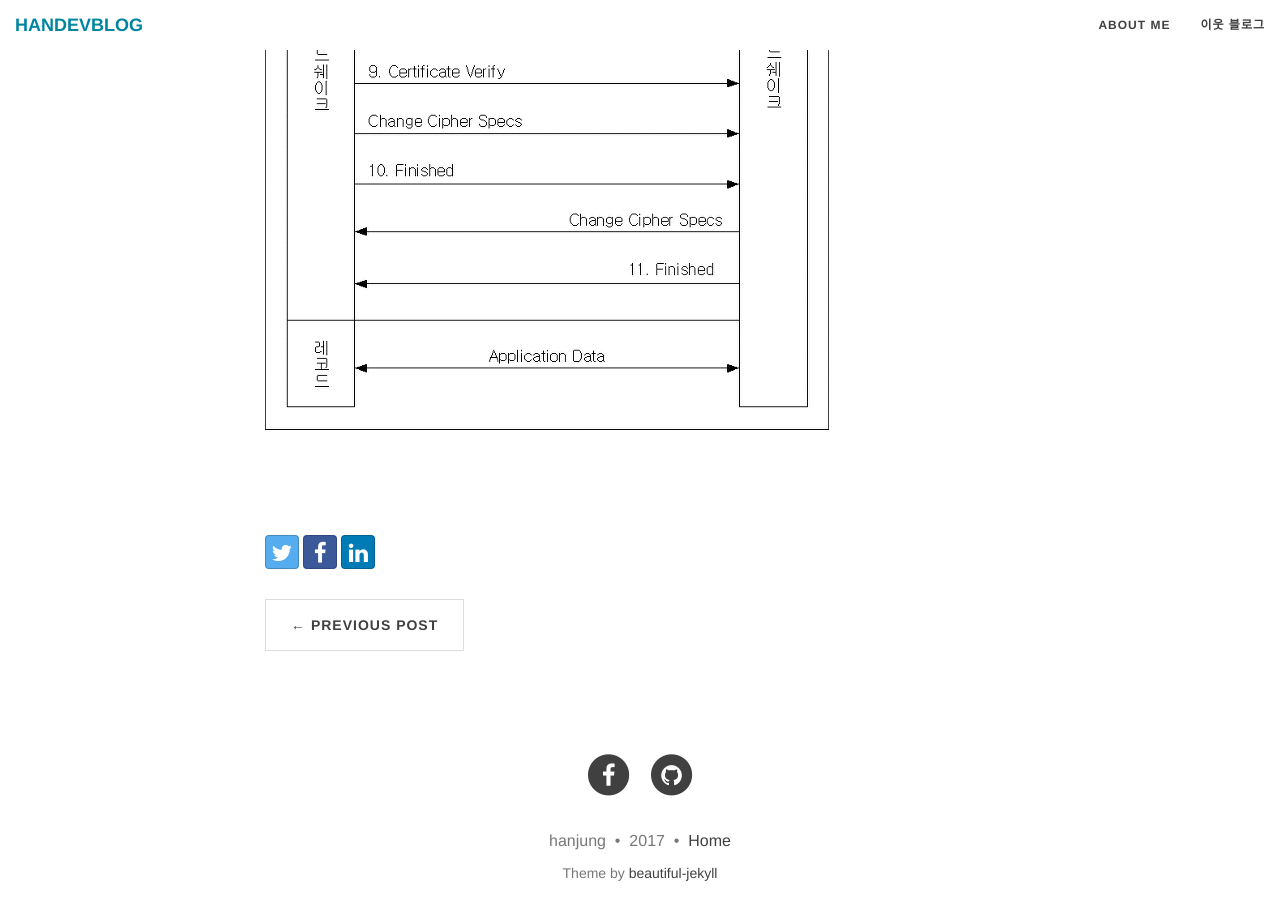
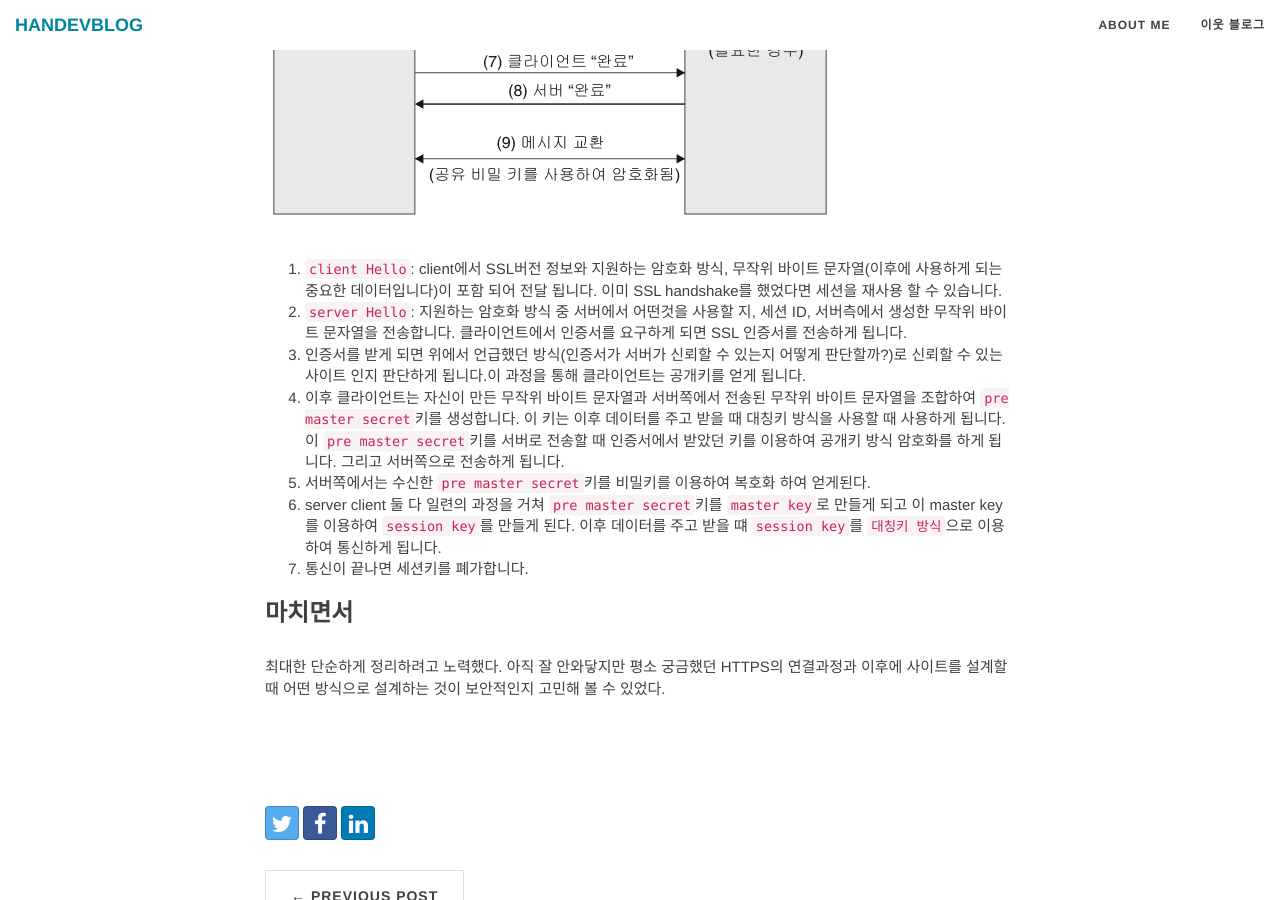
Before and after one commit to hanjungv/hanjungv.github.io, a Jekyll site: the page built from _posts/2017-11/7/2017-11-07-1_CS_SSL.markdown, in a window 1280 px wide and 900 px high, scrolled down 2793 px. Built offline with Jekyll 4.4.1, drawn with Linux system fonts in a browser that asks for light colours; nearby versions of some CDN libraries; comment, search, counter and statistics services are not loaded; some of the changed text lies outside the part shown.

Commit message:
2017.11.09 ssl post update

```diff
--- a/_posts/2017-11/7/2017-11-07-1_CS_SSL.markdown
+++ b/_posts/2017-11/7/2017-11-07-1_CS_SSL.markdown
@@ -15,7 +15,7 @@ SSL(Secure Sockets Layer)은 `Certificate Authority(CA)`라 불리는 서드 파
 > 시작하기 전 공개키와 대칭키에 대해 간단히 정리해보고 시작하려고 한다.
 
 ### 공개키와 대칭키 방식
-1. 대칭키
+1. 대칭키<br/>
 <img src = "../../../post_img/201711/07/2.png"/><br/>
 그림을 보자. 그림을 보게 되면 두 사람은 하나의 내용을 주고 받을 때 암호화 후 내용을 전달하고 복호화를 하여 읽게 된다.그리고 이 때 같은 키(`대칭키`)를 사용하는 방식이다. 이 경우 대칭키가 있게 되면 내용을 모두 읽을 수 있게 된다. 속도가 빠른 장점이 있지만 **만약 누군가가 이 대칭키를 악의적으로 가진다면 내용을 별다른 노력없이 볼 수 있게 된다.**
 
@@ -38,7 +38,16 @@ SSL인증서를 기준으로 클라이언트가 접속한 서버가 클라이언
 3. 있다면 CA의 해당 공개키를 이용해서 인증서를 복호화한다. **복호화가 된다면 이 인증서는 CA의 비공개키에 의해 암호화 되었다는 것을 알 수 있다.**
 
 ### SSL Handshake란?
-<img src = "../../../post_img/201711/07/1.png"/><br/>
+<img src = "../../../post_img/201711/07/4.png"/><br/>
+1. `client Hello`: client에서 SSL버전 정보와 지원하는 암호화 방식, 무작위 바이트 문자열(이후에 사용하게 되는 중요한 데이터입니다)이 포함 되어 전달 됩니다. 이미 SSL handshake를 했었다면 세션을 재사용 할 수 있습니다.
+2. `server Hello`: 지원하는 암호화 방식 중 서버에서 어떤것을 사용할 지, 세션 ID, 서버측에서 생성한 무작위 바이트 문자열을 전송합니다. 클라이언트에서 인증서를 요구하게 되면 SSL 인증서를 전송하게 됩니다.
+3. 인증서를 받게 되면 위에서 언급했던 방식(인증서가 서버가 신뢰할 수 있는지 어떻게 판단할까?)로 신뢰할 수 있는 사이트 인지 판단하게 됩니다.이 과정을 통해 클라이언트는 공개키를 얻게 됩니다.
+4. 이후 클라이언트는 자신이 만든 무작위 바이트 문자열과 서버쪽에서 전송된 무작위 바이트 문자열을 조합하여 `pre master secret`키를 생성합니다. 이 키는 이후 데이터를 주고 받을 때 대칭키 방식을 사용할 때 사용하게 됩니다. 이 `pre master secret`키를 서버로 전송할 때 인증서에서 받았던 키를 이용하여 공개키 방식 암호화를 하게 됩니다. 그리고 서버쪽으로 전송하게 됩니다.
+5. 서버쪽에서는 수신한 `pre master secret`키를 비밀키를 이용하여 복호화 하여 얻게된다.
+6. server client 둘 다 일련의 과정을 거쳐 `pre master secret`키를 `master key`로 만들게 되고 이 master key를 이용하여 `session key`를 만들게 된다. 이후 데이터를 주고 받을 떄 `session key`를 `대칭키 방식`으로 이용하여 통신하게 됩니다.
+7. 통신이 끝나면 세션키를 폐가합니다.
 
+### 마치면서
+최대한 단순하게 정리하려고 노력했다. 아직 잘 안와닿지만 평소 궁금했던 HTTPS의 연결과정과 이후에 사이트를 설계할 때 어떤 방식으로 설계하는 것이 보안적인지 고민해 볼 수 있었다.
 
 <br/><br/>
```
Also changed, not shown: other parts of _posts/2017-11/7/2017-11-07-1_CS_SSL.markdown (+1 -1 lines), post_img/201711/07/4.png (added).
